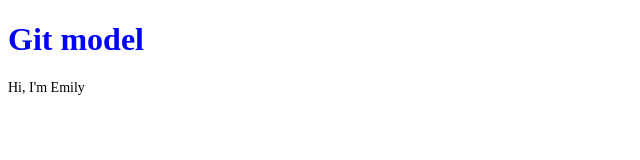
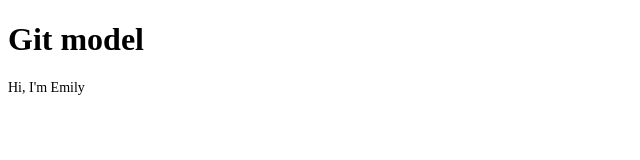
Before and after one commit to a62262002/git-demo-remote, a plain HTML site: page index.html in a window 1280 px wide. Shown: the whole page, without its empty margins (0-640 px from the left). Drawn offline with Linux system fonts and the light colour scheme.

Commit message:
change color to black

```diff
--- a/style.css
+++ b/style.css
@@ -1,5 +1,5 @@
 h1{
-  color:blue
+  color:black
 }
 
 p{
```
